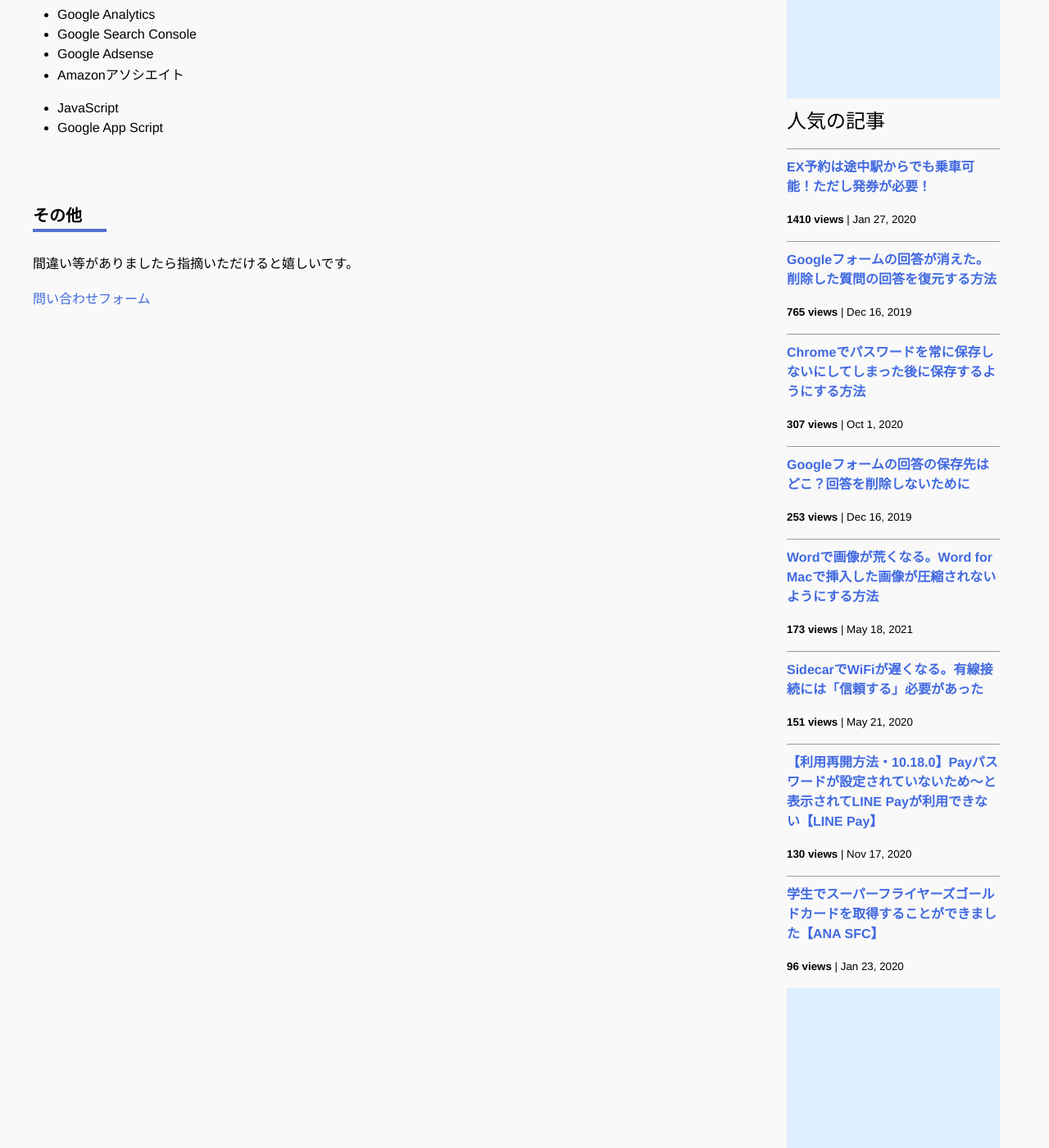
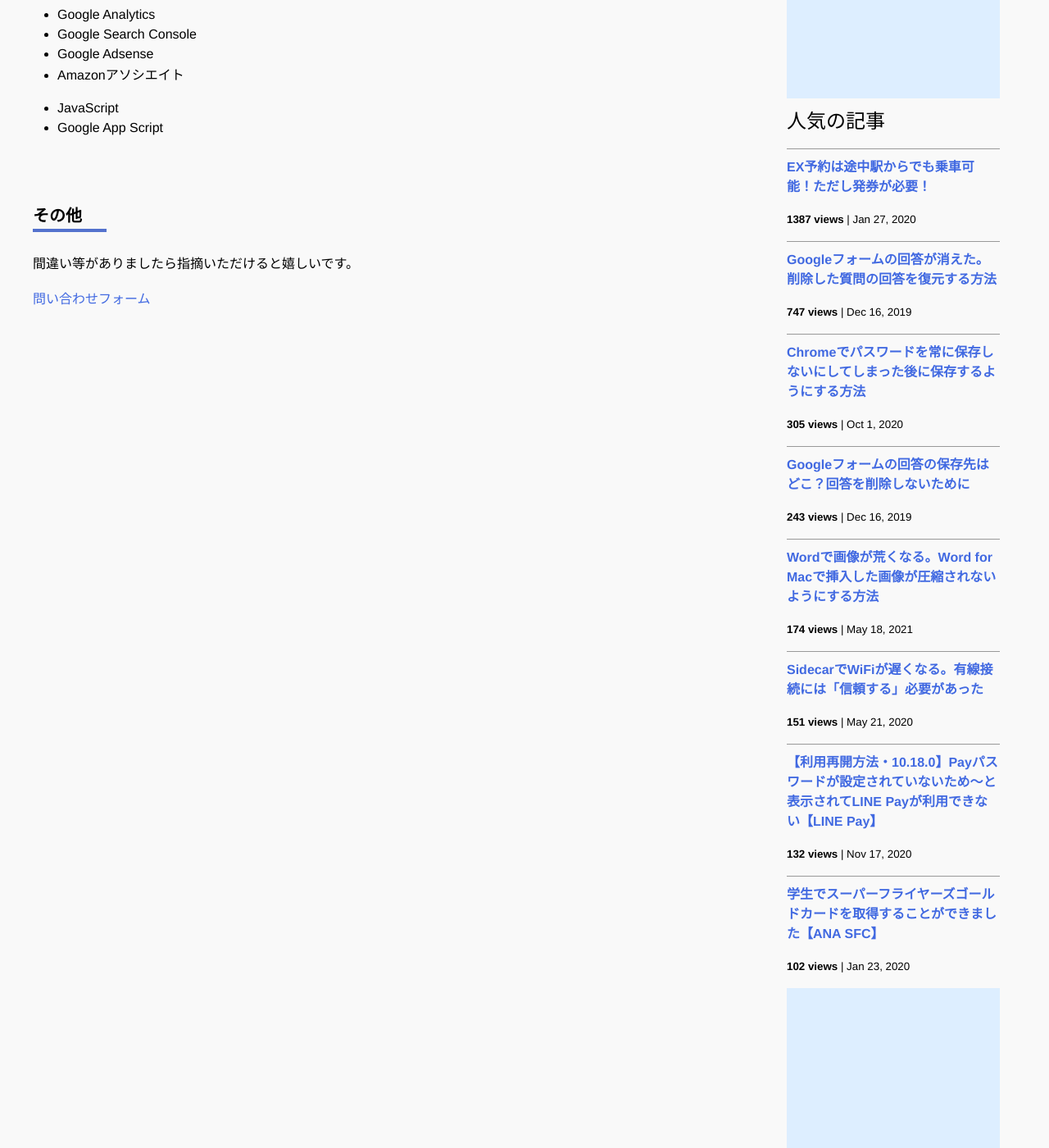
Before and after one commit to iwanaminami/shoyaiwaname, a Jekyll site: the page built from about.markdown, in a window 1280 px wide and 1400 px high, scrolled down 693 px. Shown: the whole window at 82% size. Built offline with Jekyll 4.4.1, drawn with Linux system fonts in a browser that asks for light colours; nearby versions of some CDN libraries; comment, search, counter and statistics services are not loaded.

Commit message:
a new commit message

```diff
--- a/_data/popularposts.yml
+++ b/_data/popularposts.yml
@@ -1,17 +1,17 @@
 side:
-  - view: 1410
+  - view: 1387
     url: /2020/01/27/ex-rideontheway.html
-  - view: 765
+  - view: 747
     url: /2019/12/16/restore-googleform.html
-  - view: 307
+  - view: 305
     url: /2020/10/01/googlepassword.html
-  - view: 253
+  - view: 243
     url: /2019/12/16/googleform-answers.html
-  - view: 173
+  - view: 174
     url: /2021/05/18/image-compression-word.html
   - view: 151
     url: /2020/05/21/sidecar-via-cable.html
-  - view: 130
+  - view: 132
     url: /2020/11/17/linepay.html
-  - view: 96
+  - view: 102
     url: /2020/01/23/sfcgold.html
```
